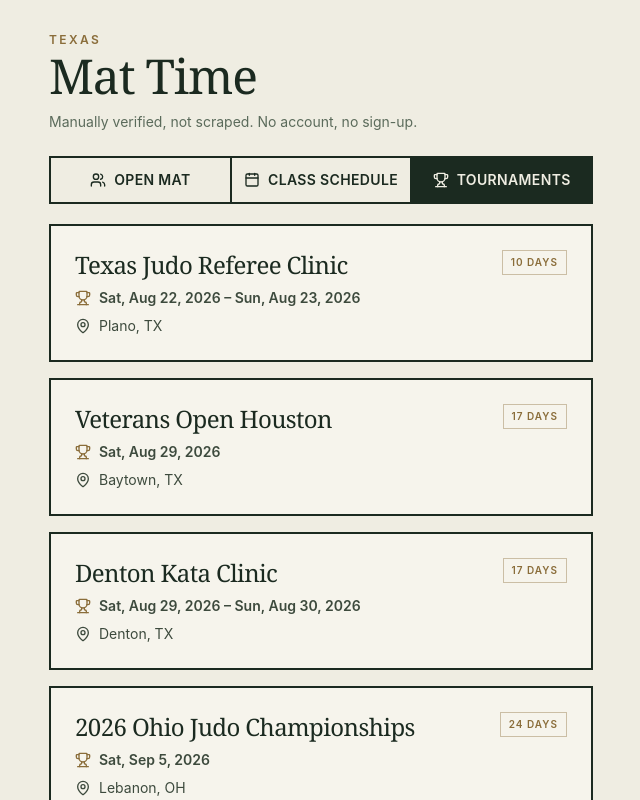
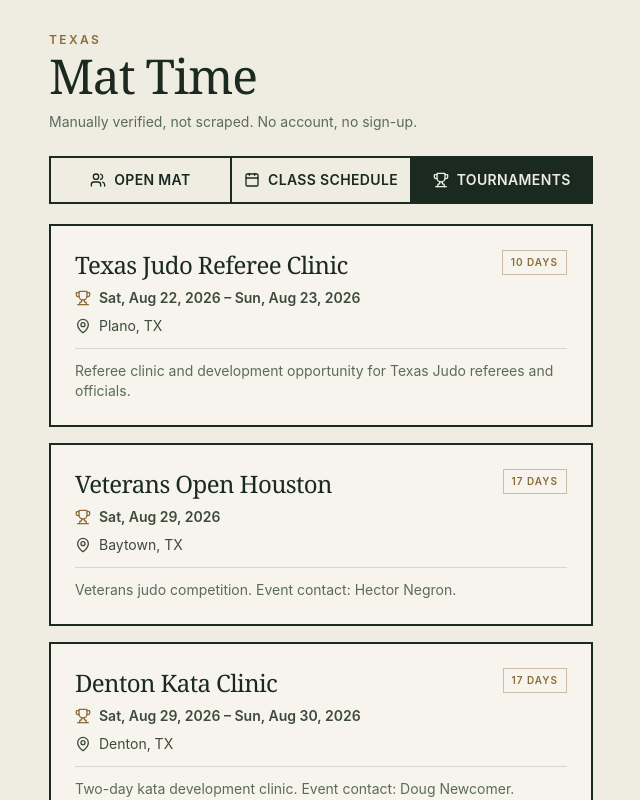
Before and after one commit to SundaySamurai/mat-time, a React (Vite) app: page / in a window 1280 px wide. Both pictures are taken after a click on the button "TOURNAMENTS". Shown: the top 800 px of the page, without its empty margins (319-959 px from the left). Built offline with nearby package versions, Linux system fonts and the light colour scheme.

Commit message:
Add descriptions to tournament cards
Renders an optional description line on TournamentCard, populated
for the 8 Texas Judo circuit events with source text.

```diff
--- a/src/App.jsx
+++ b/src/App.jsx
@@ -226,12 +226,14 @@ const TOURNAMENTS = [
     date: "2026-08-22",
     endDate: "2026-08-23",
     location: "Plano, TX",
+    description: "Referee clinic and development opportunity for Texas Judo referees and officials.",
   },
   {
     id: "vet-open-houston-2026",
     name: "Veterans Open Houston",
     date: "2026-08-29",
     location: "Baytown, TX",
+    description: "Veterans judo competition. Event contact: Hector Negron.",
     sourceUrl: USAJUDO_LOCATOR,
   },
   {
@@ -240,6 +242,7 @@ const TOURNAMENTS = [
     date: "2026-08-29",
     endDate: "2026-08-30",
     location: "Denton, TX",
+    description: "Two-day kata development clinic. Event contact: Doug Newcomer.",
   },
   {
     id: "ohio-judo-champs-2026",
@@ -253,6 +256,7 @@ const TOURNAMENTS = [
     name: "Becerra Judo Championship",
     date: "2026-09-12",
     location: "Plano, TX",
+    description: "Annual Texas judo competition honoring the Becerra legacy.",
     sourceUrl: USAJUDO_LOCATOR,
   },
   {
@@ -282,6 +286,7 @@ const TOURNAMENTS = [
     name: "Go-Shibata Memorial",
     date: "2026-10-24",
     location: "Texas A&M",
+    description: "Memorial judo tournament hosted at Texas A&M. Event contact: Bob Perez.",
   },
   {
     id: "denver-classic-2026",
@@ -295,6 +300,7 @@ const TOURNAMENTS = [
     name: "60th Annual Dallas Open",
     date: "2026-11-21",
     location: "Irving, TX",
+    description: "Open judo competition for athletes from across Texas and surrounding regions.",
     sourceUrl: USAJUDO_LOCATOR,
   },
   {
@@ -302,6 +308,7 @@ const TOURNAMENTS = [
     name: "President's Cup",
     date: "2026-11-22",
     location: "Irving, TX",
+    description: "Texas judo competition held during the Dallas tournament weekend.",
   },
   {
     id: "texas-winter-camp-2026",
@@ -309,6 +316,7 @@ const TOURNAMENTS = [
     date: "2026-12-19",
     endDate: "2026-12-20",
     location: "Baytown, TX",
+    description: "Two-day winter judo training camp. Event contacts: Ramon Torres and Christopher Graves.",
   },
   {
     id: "pan-am-adaptive-2027",
@@ -500,6 +508,12 @@ function TournamentCard({ t }) {
         <MapPin size={16} className="mt-0.5 shrink-0" />
         <span>{t.location}</span>
       </div>
+
+      {t.description && (
+        <p className="mt-3 pt-3 border-t border-[#1B2A20]/15 text-sm text-[#5B6B5B]">
+          {t.description}
+        </p>
+      )}
     </div>
   );
 }
```
